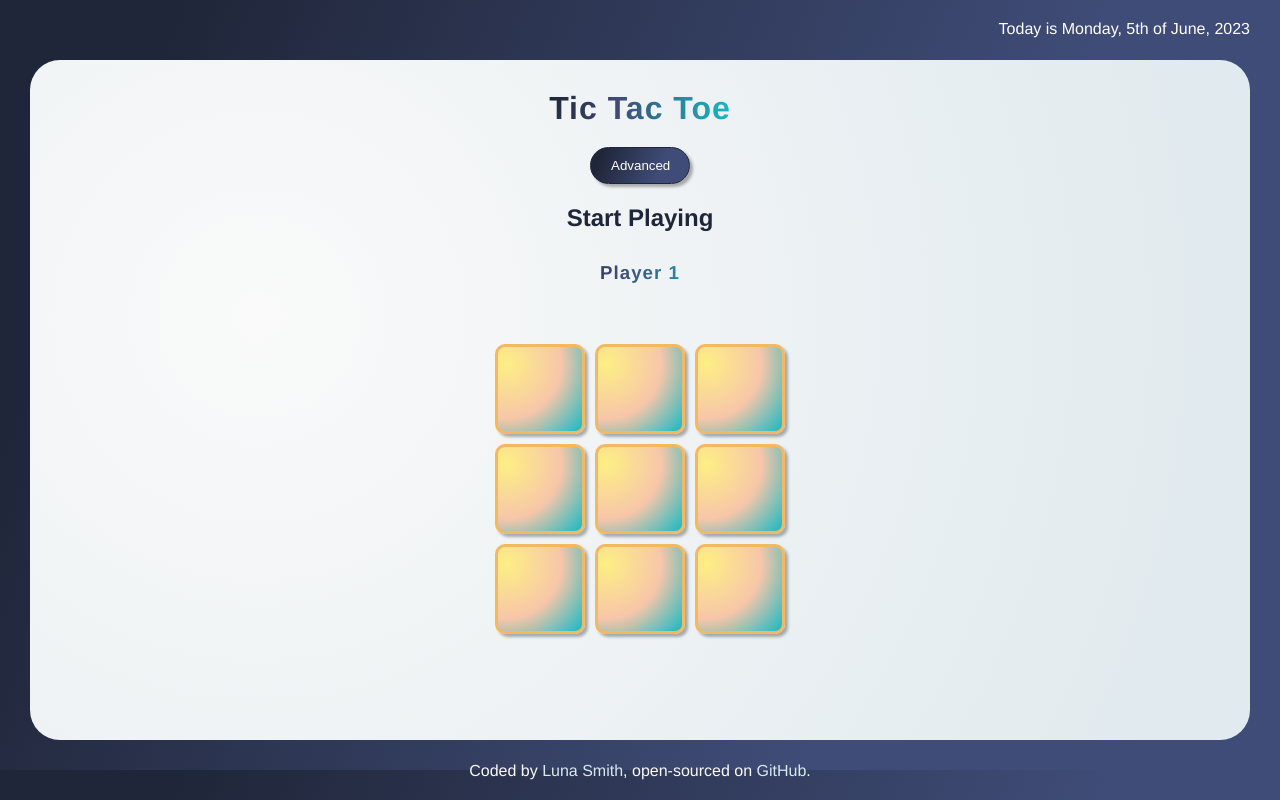
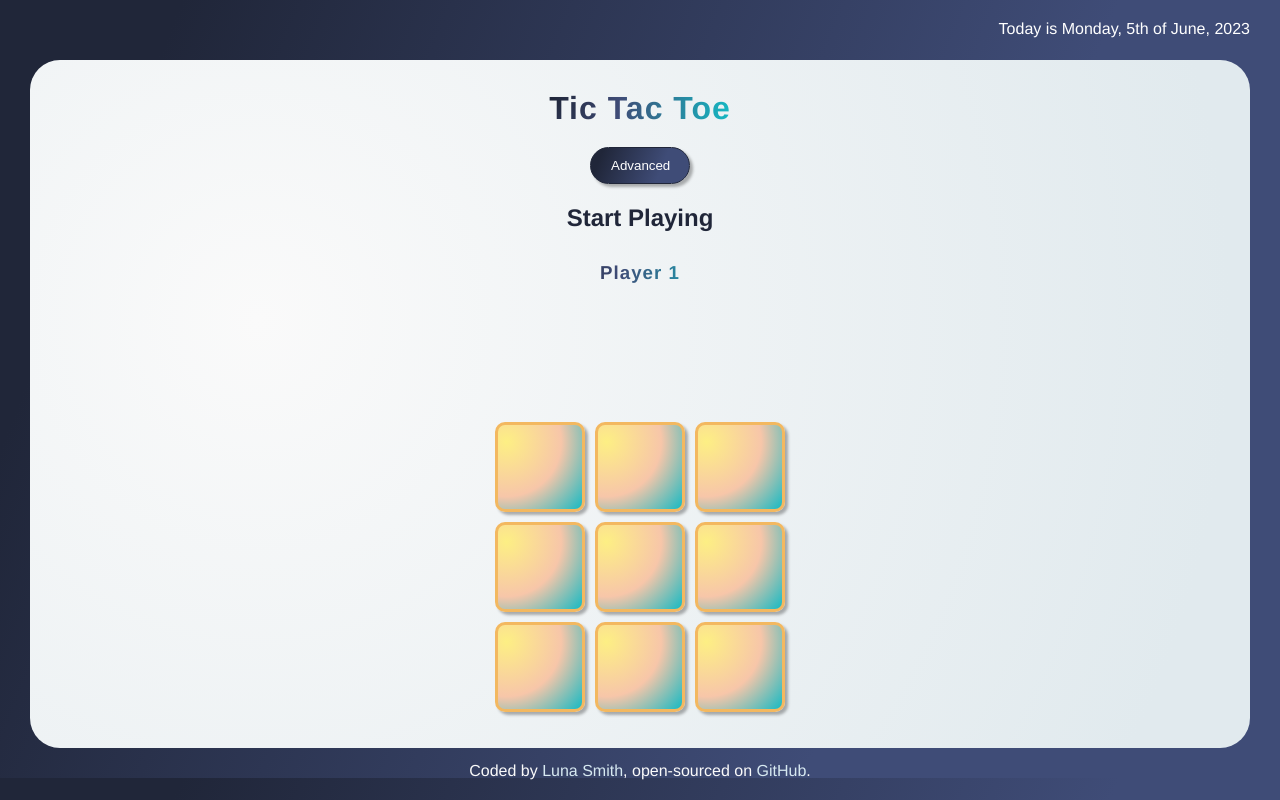
Before and after one commit to Lu-Smith/tic_tac_toe_vue, a Vue app: page / in a window 1280 px wide. Built offline with nearby package versions, Linux system fonts and the light colour scheme.

Commit message:
Updated transitions

```diff
--- a/src/App.vue
+++ b/src/App.vue
@@ -51,6 +51,6 @@ export default defineComponent({
   color: rgb(32, 38, 57);
   padding: 30px;
   border-radius: 30px;
-  height: 85vh;
+  height: 86vh;
 }
 </style>
--- a/src/components/AdvancedGame/AdvancedGame.vue
+++ b/src/components/AdvancedGame/AdvancedGame.vue
@@ -1,6 +1,6 @@
 <template>
   <h2>{{ title }}</h2>
-  <transition-group name="playGame" tag="div">
+  <transition-group name="playGame" tag="div" class="play-game">
     <h3 v-if="!gameOver">{{ player }}</h3>
     <div v-else>
       <h3>{{ winner }}</h3>
@@ -98,7 +98,3 @@ export default {
   }
 }
 </script>
-
-<style>
-
-</style>
--- a/src/components/BasicGame/BasicGame.vue
+++ b/src/components/BasicGame/BasicGame.vue
@@ -1,6 +1,6 @@
 <template>
   <h2>{{ title }}</h2>
-  <transition-group name="playGame" tag="div">
+  <transition-group name="playGame" tag="div" class="play-game">
     <h3 v-if="!gameOver">{{ player }}</h3>
     <div v-else>
       <h3>{{ winner }}</h3>
@@ -97,14 +97,13 @@ export default {
 <style>
   .playGame-enter-active,
   .playGame-leave-active {
-    transition: all 0.5s;
+    transition: transform 0.5s;
   }
 
   .playGame-enter,
   .playGame-leave-to {
-    opacity: 0;
-    transform: translateY(30px);
-
+    transform: scale(0);
+    transform-origin: center;
   }
 
   .play-again {
@@ -113,4 +112,8 @@ export default {
     font-size: 20px;
   }
 
+  .play-game {
+    height: 160px;
+  }
+
 </style>
```
